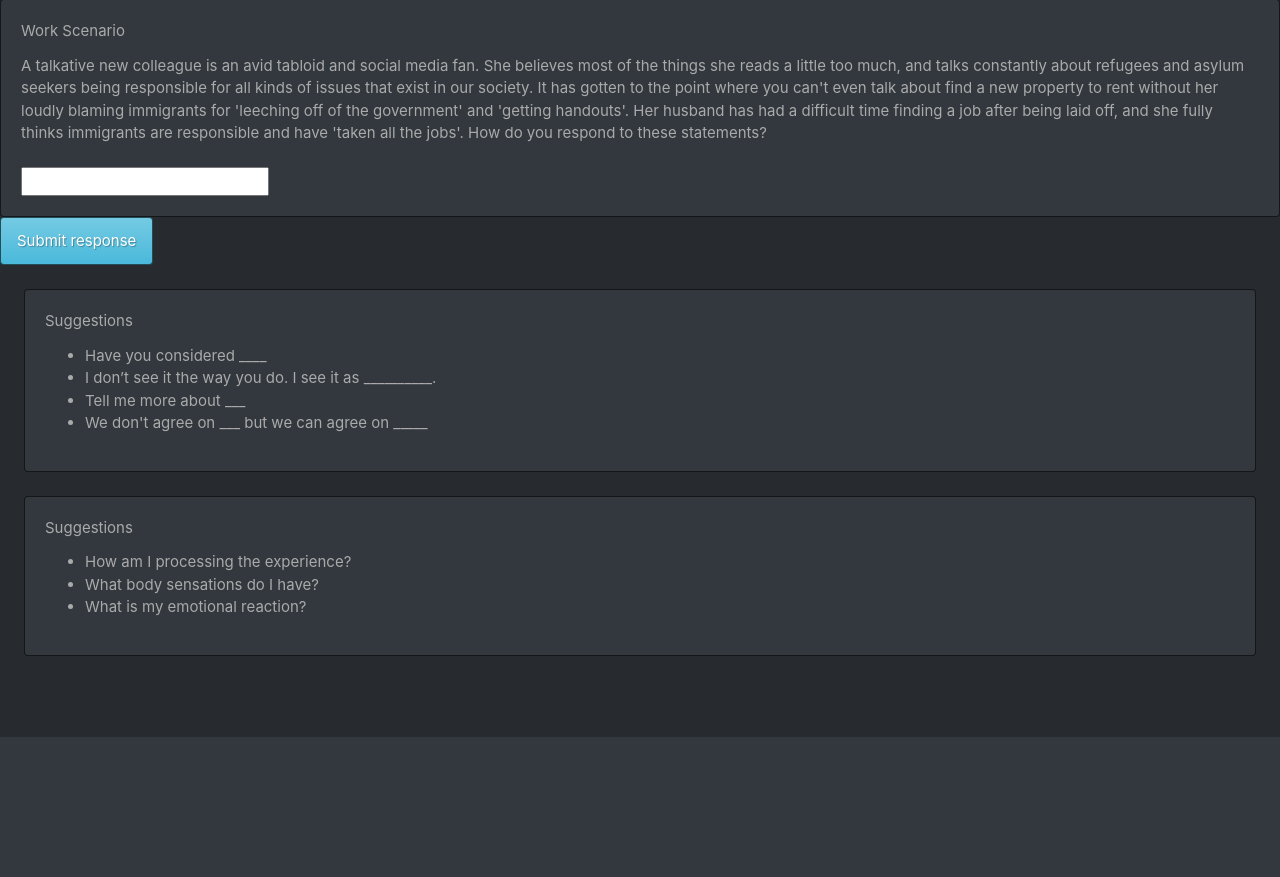
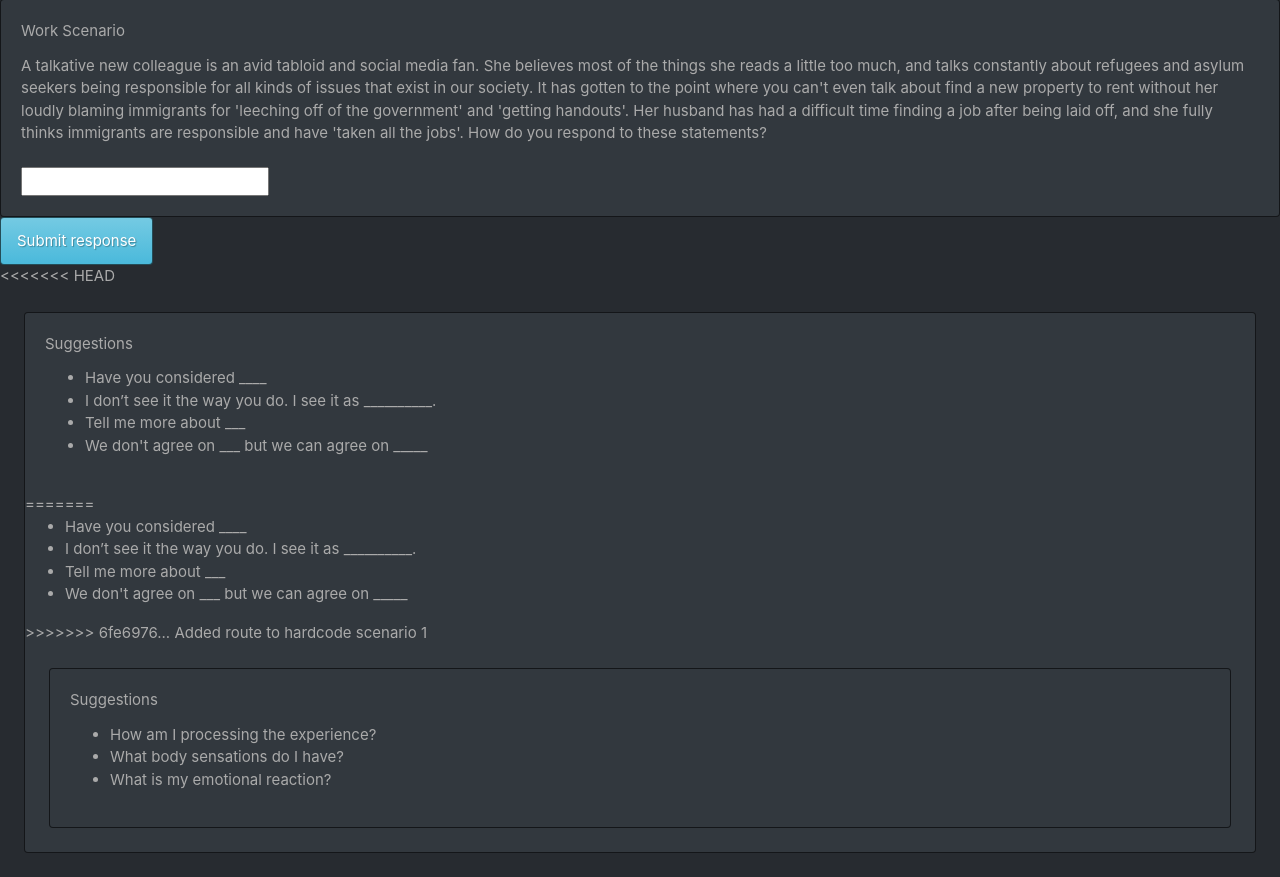
Before and after one commit to Cerchie/better-together, a Flask app: page /scenario/1 in a window 1280 px wide. Shown: the part 63-940 px from the top of the page. Before the commit the page ends 800 px from the top, so only its background shows below. Run offline with Flask 2, Linux system fonts and the light colour scheme; some libraries are stand-ins or nearby versions.

Commit message:
Added route to hardcode scenario 1

```diff
--- a/app.py
+++ b/app.py
@@ -22,6 +22,13 @@
 def scenarios():
     """Shows all scenarios"""
     return render_template('scenario_list.html', scenarios = MAIN_LIST)
+
+@app.route('/scenario/1')
+def scenario_one():
+    """Shows the first scenario"""
+    scenario = scenario1
+    return render_template('scenario.html', scenario=scenario)
+
 
 @app.route('/scenario/<int:number>')
 def first_scenario(number):
--- a/templates/home.html
+++ b/templates/home.html
@@ -20,7 +20,7 @@
                     You'll write your response to them, and then you'll have the opportunity
                     to compare your response to the recommended approach.
                 </p>
-                <a href="/scenario" class="btn btn-primary">Scenario 1</a>
+                <a href="{{ url_for('scenario_one') }}" class="btn btn-primary">Scenario 1</a>
             </div>
         </div>
     </div>
--- a/templates/scenario.html
+++ b/templates/scenario.html
@@ -16,6 +16,7 @@
 <div id="answer" class="hidden">
     <div class='user-response'>
     </div>
+<<<<<<< HEAD
     <div class="card m-4">
         <div class="card-body">
             <div class="card-title"> Suggestions </div>
@@ -27,6 +28,16 @@
                 </ul>
             </div>
         </div>
+=======
+
+    <div class="suggestions">
+        <ul>
+            {% for suggestion in scenario.suggestions %}
+            <li>{{ suggestion }}</li>
+            {% endfor %}
+        </ul>
+
+>>>>>>> 6fe6976... Added route to hardcode scenario 1
     </div>
     <div class="card m-4">
         <div class="card-body">
```
